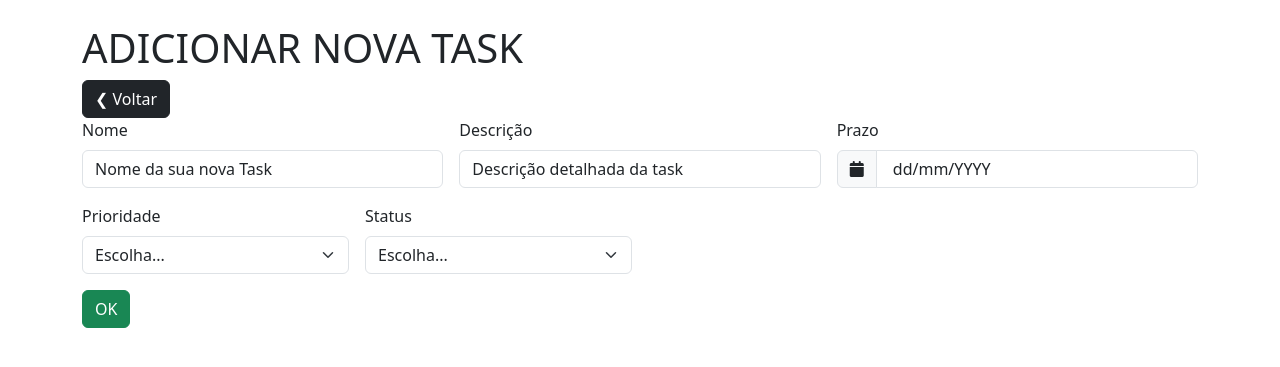
After one commit to Scalabrini17/Personal_Task_Manager, a Django app: page /task in a window 1280 px wide. The commit adds this page. Shown: the top 367 px of the page. Run offline with Django 5.2, Linux system fonts and the light colour scheme; some libraries are stand-ins or nearby versions.

Commit message:
Update: adicionado novas pages e o forms.py para adicionar novas tasks pela interface

```diff
--- a/apps/GTP/urls.py
+++ b/apps/GTP/urls.py
@@ -1,8 +1,9 @@
 from django.urls import path
 from . import views
 
-app_name = 'gpt'
+app_name = 'task'
 
 urlpatterns = [
-    path('', views.view_task, name = 'gpt')
+    path('', views.view_task, name = 'task'),
+    path('task', views.add_task, name = 'add_task')
 ]
--- a/apps/GTP/views.py
+++ b/apps/GTP/views.py
@@ -1,5 +1,6 @@
 from django.shortcuts import render
 from .models import Task
+from .forms import TaskForms
 
 def view_task(request):
     get_task = Task.objects.all()
@@ -8,3 +9,12 @@ def view_task(request):
     }
 
     return render(request, 'task/task.html', context)
+
+def add_task(request):
+    form = TaskForms
+    if request.method == "POST":
+        form = TaskForms(request.POST, request.FILES)
+        if form.is_valid():
+            form.save()
+
+    return render(request, 'task/addTask.html', {'form': form})
--- a/templates/base/base.html
+++ b/templates/base/base.html
@@ -8,6 +8,7 @@
     <link href="https://cdn.jsdelivr.net/npm/bootstrap@5.3.3/dist/css/bootstrap.min.css" rel="stylesheet">
     <link href="{% static 'css/style.css' %}"  rel="stylesheet">
     <link rel="stylesheet" href="https://cdnjs.cloudflare.com/ajax/libs/font-awesome/6.4.0/css/all.min.css">
+    <script src="https://kit.fontawesome.com/YOUR_KIT_CODE.js" crossorigin="anonymous"></script>
     <title>teste</title>
 </head>
 <body>
--- /dev/null
+++ b/templates/task/addTask.html
@@ -0,0 +1,59 @@
+{% extends 'base/base.html' %}
+
+{% block content %}
+
+<h1> ADICIONAR NOVA TASK </h1>
+
+<a class="btn btn-dark" href="{% url 'task:task' %}"> ❮ Voltar </a>
+
+<form class="row g-3 needs-validation" novalidate>
+  <div class="col-md-4">
+    <label for="validationCustom01" class="form-label">Nome</label>
+    <input type="text" class="form-control" id="validationCustom01" value="Nome da sua nova Task" required>
+    <div class="valid-feedback">
+      Looks good!
+    </div>
+  </div>
+  <div class="col-md-4">
+    <label for="validationCustom02" class="form-label">Descrição</label>
+    <input type="text" class="form-control" id="validationCustom02" value="Descrição detalhada da task" required>
+    <div class="valid-feedback">
+      Looks good!
+    </div>
+  </div>
+  <div class="col-md-4">
+    <label for="validationCustomUsername" class="form-label">Prazo</label>
+    <div class="input-group has-validation">
+      <span class="input-group-text" id="inputGroupPrepend"><i class="fa-solid fa-calendar"></i></span>
+      <input type="text" class="form-control" value=" dd/mm/YYYY " id="validationCustomUsername" aria-describedby="inputGroupPrepend" required>
+      <div class="invalid-feedback">
+        Please choose a username.
+      </div>
+    </div>
+  </div>
+  <div class="col-md-3">
+    <label for="validationCustom04" class="form-label">Prioridade</label>
+    <select class="form-select" id="validationCustom04" required>
+      <option selected disabled value="">Escolha...</option>
+      <option>...</option>
+    </select>
+    <div class="invalid-feedback">
+      Please select a valid state.
+    </div>
+  </div>
+  <div class="col-md-3">
+    <label for="validationCustom04" class="form-label">Status</label>
+    <select class="form-select" id="validationCustom04" required>
+      <option selected disabled value="">Escolha...</option>
+      <option>...</option>
+    </select>
+    <div class="invalid-feedback">
+      Please select a valid state.
+    </div>
+  </div>
+  <div class="col-12">
+    <button class="btn btn-success" type="submit"> OK </button>
+  </div>
+</form>
+
+{% endblock %}
--- a/templates/task/task.html
+++ b/templates/task/task.html
@@ -1,7 +1,10 @@
 {% extends 'base/base.html' %}
+
+{% load static %}
 
 {% block content %}
 
-PAGINA PARA MOSTRAR AS TASK
+<h1> PAGINA PARA MOSTRAR AS TASK </h1>
 
+<a href="{% url 'task:add_task' %}" class="btn btn-primary" tabindex="-1" role="button" aria-disabled="true">Add new task</a>
 {% endblock %}
```
Also changed, not shown: apps/GTP/forms.py (added, +16 -0 lines), 1 other file.
